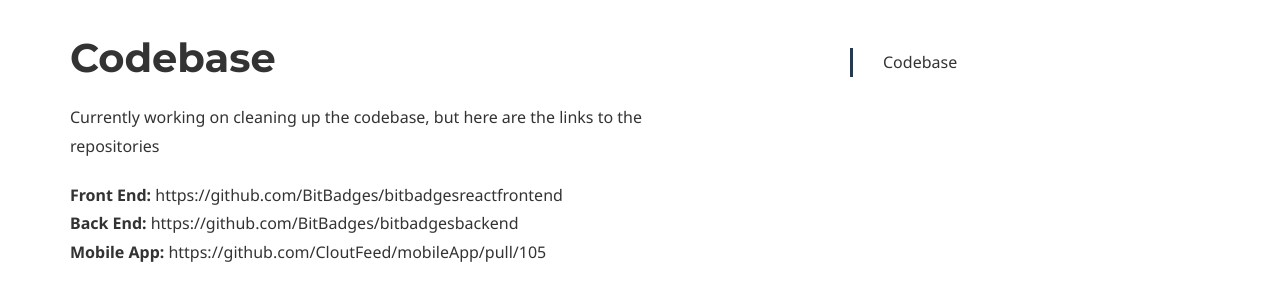
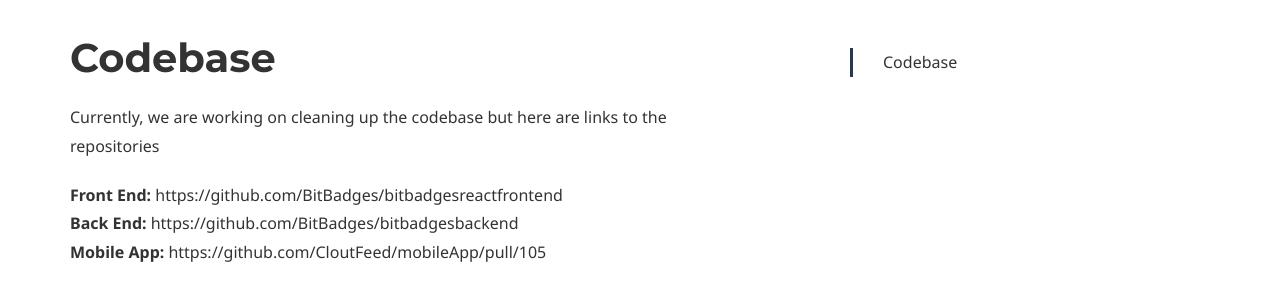
Before and after one commit to BitBadges/bitbadges.github.io, a Jekyll site: the page built from codebase.md, in a window 1280 px wide. Shown: the part 666-966 px from the top of the page. Built offline with Jekyll 4.4.1, drawn with Linux system fonts in a browser that asks for light colours; some web fonts are replaced.

Commit message:
Update codebase.md

```diff
--- a/codebase.md
+++ b/codebase.md
@@ -28,7 +28,7 @@ page_nav:
         url: 'https://bitbadges.github.io/api/'
 ---
 # Codebase
-Currently working on cleaning up the codebase, but here are the links to the repositories
+Currently, we are working on cleaning up the codebase but here are links to the repositories
 
 **Front End:** https://github.com/BitBadges/bitbadgesreactfrontend
 **Back End:** https://github.com/BitBadges/bitbadgesbackend
```
